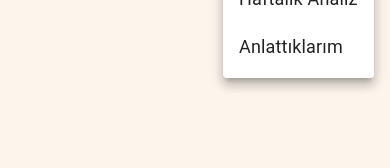
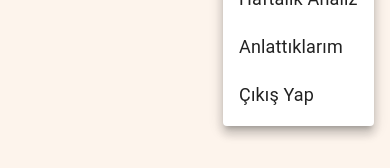
Before and after one commit to idrissaktass/AIDiary, a React (Create React App) app in the folder frontend/src/: page /login in a window 390 px wide. Both pictures are taken after a click on the button 338 px from the left and 28 px from the top of the page. Shown: the part 130-298 px from the top of the page. Built offline with nearby package versions, Linux system fonts and the light colour scheme; the HTML template or start-up script is replaced by a standard one.

Commit message:
first commit

```diff
--- a/frontend/src/components/Navbar.js
+++ b/frontend/src/components/Navbar.js
@@ -81,6 +81,9 @@ const Navbar = ({ onLogout, onNewDiary, onToggleDrawer, drawerOpen, username })
                     <Typography fontSize={"18px"}>{drawerOpen ? "Close Diary List" : "Open Diary List"}</Typography>
                   </MenuItem>
                 )}
+                <MenuItem onClick={onLogout}>
+                  <Typography fontSize={"18px"}>Çıkış Yap</Typography>
+                </MenuItem>
               </Menu>
             </>
           ) : (
```
